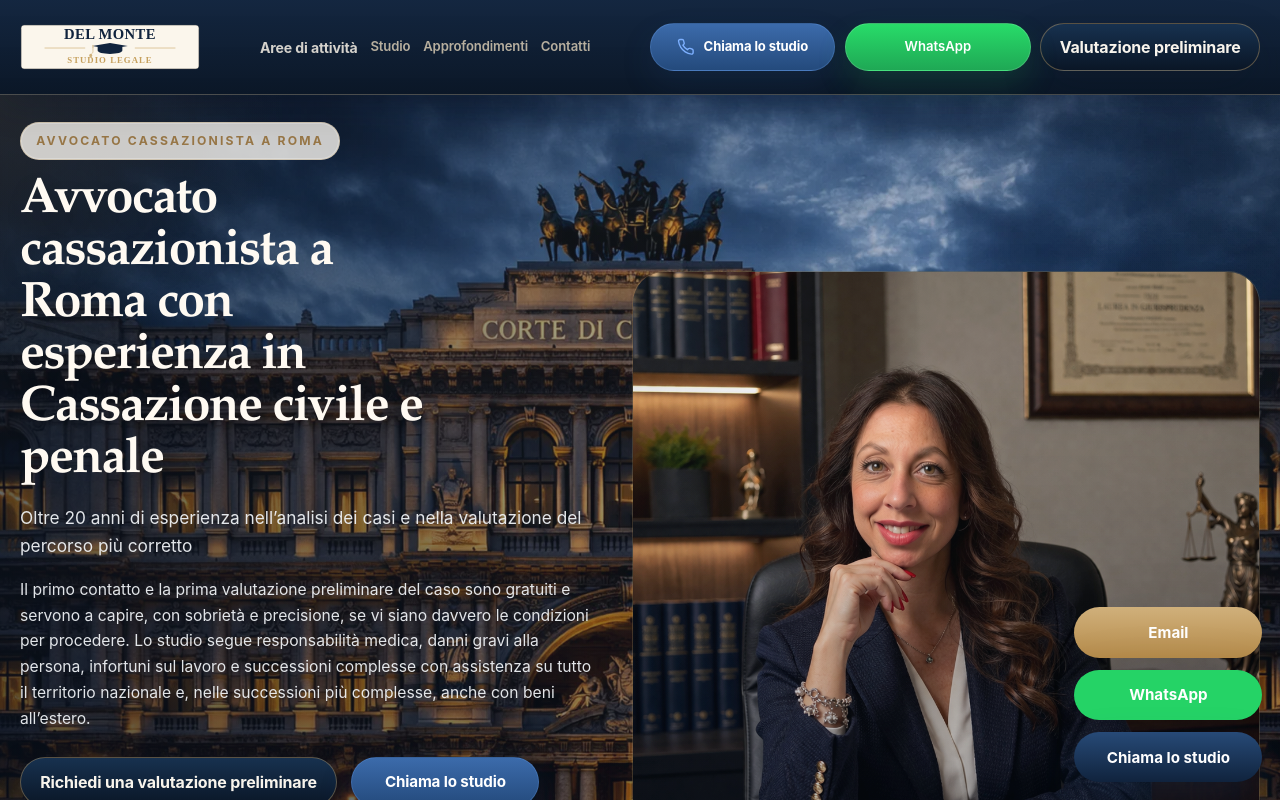
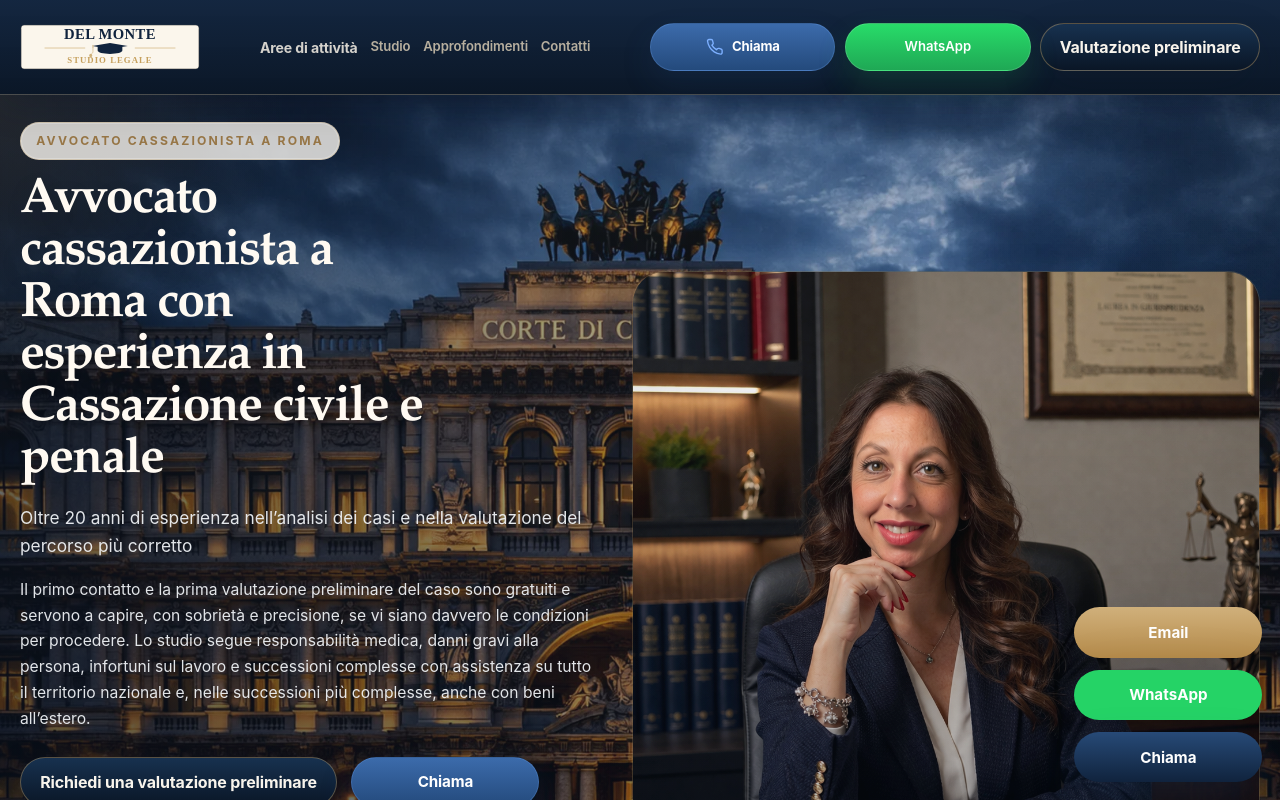
Before and after one commit to mail-italy/avvocatodelmonte-nextjs, a Next.js app: page / in a window 1280 px wide. Shown: the top 800 px of the page. Built offline with nearby package versions, Linux system fonts and the light colour scheme.

Commit message:
Aggiornamento sito

```diff
--- a/components/CallButton.js
+++ b/components/CallButton.js
@@ -8,7 +8,7 @@ import { isCallWindowOpen } from '@/lib/businessHours';
 export default function CallButton({
   className = 'button button-phone',
   fallbackToContact = true,
-  label = 'Chiama lo studio',
+  label = 'Chiama',
   children = null
 }) {
   const [canCall, setCanCall] = useState(false);
--- a/components/FloatingContact.js
+++ b/components/FloatingContact.js
@@ -32,7 +32,7 @@ export default function FloatingContact() {
         </a>
         {canCall ? (
           <a className="floating-pill floating-call" href="tel:+390697615122">
-            Chiama lo studio
+            Chiama
           </a>
         ) : null}
       </div>
@@ -51,7 +51,7 @@ export default function FloatingContact() {
         </a>
         {canCall ? (
           <a className="mobile-sticky-link primary" href="tel:+390697615122">
-            Chiama lo studio
+            Chiama
           </a>
         ) : null}
         {!canCall ? <Link className="mobile-sticky-link ghost" href="/contatti">Contatti</Link> : null}
--- a/components/Header.js
+++ b/components/Header.js
@@ -47,10 +47,10 @@ function NavItems({ items, pathname, linkClassName, onNavigate }) {
 function DesktopActions({ onAction }) {
   return (
     <div className="header-actions">
-      <CallButton className="button button-phone header-call-button" label="Chiama lo studio" fallbackToContact={false}>
+      <CallButton className="button button-phone header-call-button" label="Chiama" fallbackToContact={false}>
         <>
           <ContactIcon type="phone" className="header-link-icon" />
-          <span>Chiama lo studio</span>
+          <span>Chiama</span>
         </>
       </CallButton>
       <a
@@ -72,7 +72,7 @@ function DesktopActions({ onAction }) {
 function MobileActions({ onAction }) {
   return (
     <div className="header-actions">
-      <CallButton className="button button-phone header-call-button" label="Chiama lo studio" fallbackToContact={false} />
+      <CallButton className="button button-phone header-call-button" label="Chiama" fallbackToContact={false} />
       <a
         className="header-secondary-link"
         href="https://wa.me/390697615122"
```
